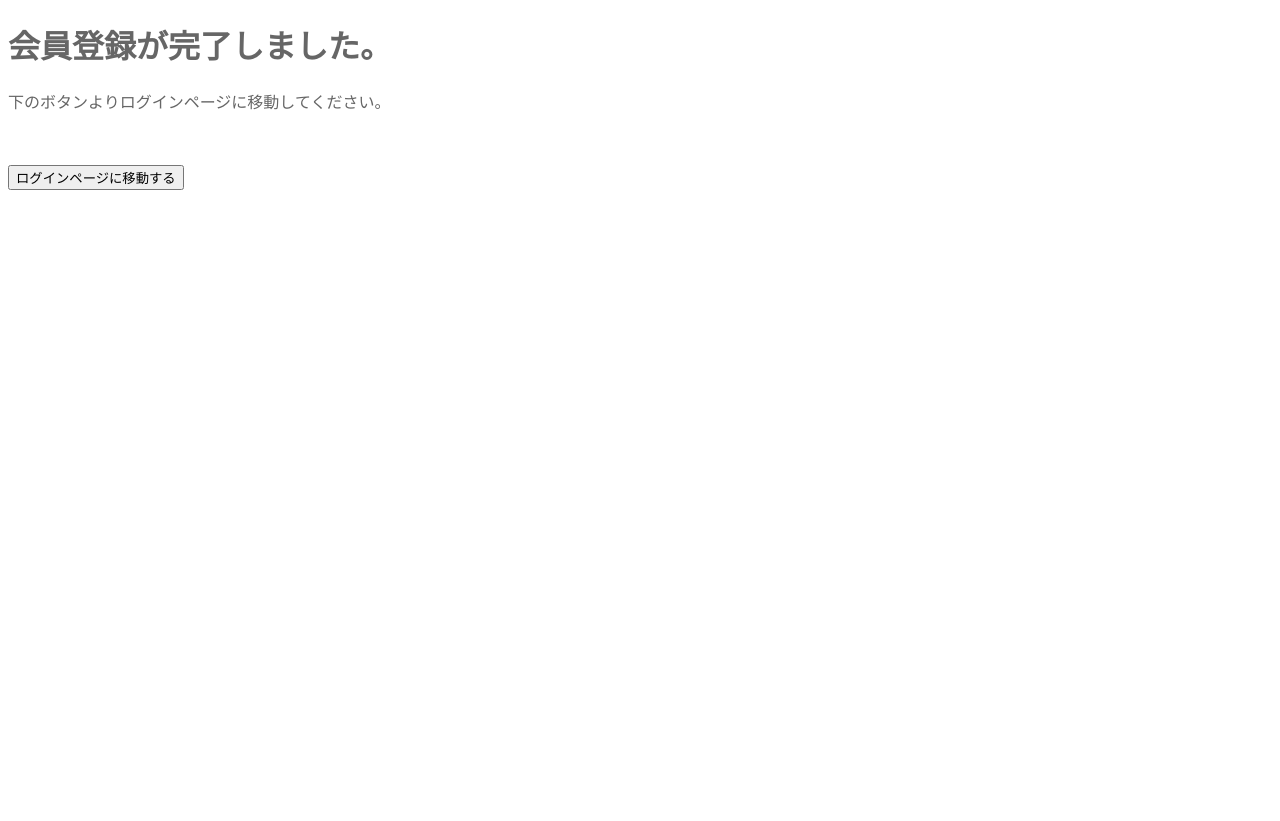
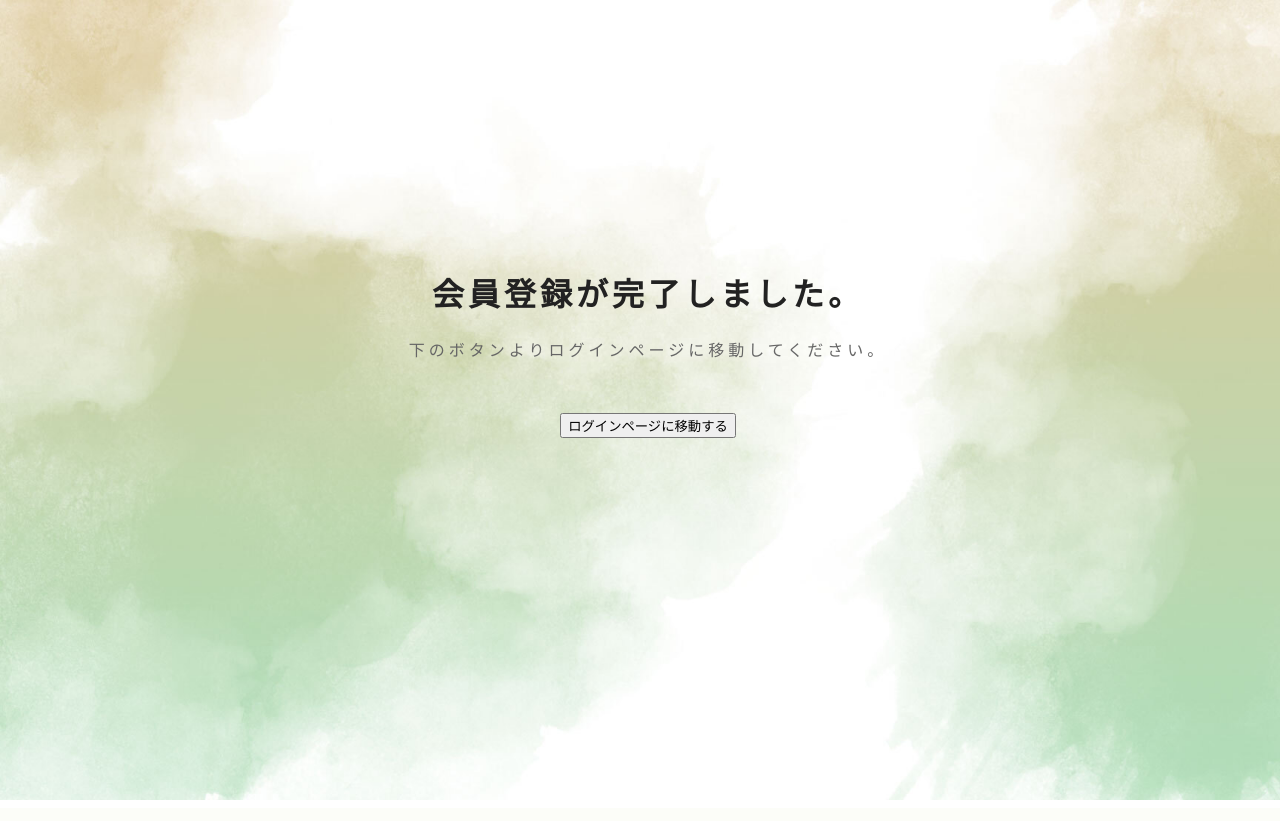
Before and after one commit to DEJIBUMI-Development-team/HEW_IH12_5, a PHP site: page /assets/php/test.php in a window 1280 px wide. After the commit the page ends 800 px from the top, so only its background shows below. Run offline with PHP 8.4, Linux system fonts and the light colour scheme.

Commit message:
check test のページデザイン作成完了【仮】

```diff
--- /dev/null
+++ b/assets/css/test.css
@@ -0,0 +1,89 @@
+@charset "UTF-8";
+
+/* ------------------------------------------------
+setting
+--------------------------------------------------- */
+@import url(http://fonts.googleapis.com/css?family=Josefin+Sans);
+
+html,body   {height:100%; overflow: hidden;}
+body  {
+  min-width:960px;
+  width:100%;
+  color:#666;
+  letter-spacing:3pt;
+  text-align: center;
+  position: relative;
+}
+
+body a  {color:#666;}
+
+::selection {background: #fff; color: #98d9e7;}
+::-moz-selection {background: #fff; color: #98d9e7;}
+
+.jsf    {font-family: 'Josefin Sans', "游ゴシック体", "Yu Gothic", YuGothic, sans-serif; letter-spacing: 3px; font-style: italic;}
+.jsf_n  {font-family: 'Josefin Sans', "游ゴシック体", "Yu Gothic", YuGothic, sans-serif; letter-spacing: 3px;}
+
+/* ------------------------------------------------
+CSS3 animation & parts layout
+--------------------------------------------------- */
+.obj  {position:absolute; z-index:0;}
+.t_disabled {color: #cacaca;}
+
+/* vietnamese */
+@font-face {
+  font-family: 'Josefin Sans';
+  font-style: normal;
+  font-weight: 400;
+  src: url(https://fonts.gstatic.com/s/josefinsans/v25/Qw3PZQNVED7rKGKxtqIqX5E-AVSJrOCfjY46_DjQbMlhLzTs.woff2) format('woff2');
+  unicode-range: U+0102-0103, U+0110-0111, U+0128-0129, U+0168-0169, U+01A0-01A1, U+01AF-01B0, U+1EA0-1EF9, U+20AB;
+}
+/* latin-ext */
+@font-face {
+  font-family: 'Josefin Sans';
+  font-style: normal;
+  font-weight: 400;
+  src: url(https://fonts.gstatic.com/s/josefinsans/v25/Qw3PZQNVED7rKGKxtqIqX5E-AVSJrOCfjY46_DjQbMhhLzTs.woff2) format('woff2');
+  unicode-range: U+0100-024F, U+0259, U+1E00-1EFF, U+2020, U+20A0-20AB, U+20AD-20CF, U+2113, U+2C60-2C7F, U+A720-A7FF;
+}
+/* latin */
+@font-face {
+  font-family: 'Josefin Sans';
+  font-style: normal;
+  font-weight: 400;
+  src: url(https://fonts.gstatic.com/s/josefinsans/v25/Qw3PZQNVED7rKGKxtqIqX5E-AVSJrOCfjY46_DjQbMZhLw.woff2) format('woff2');
+  unicode-range: U+0000-00FF, U+0131, U+0152-0153, U+02BB-02BC, U+02C6, U+02DA, U+02DC, U+2000-206F, U+2074, U+20AC, U+2122, U+2191, U+2193, U+2212, U+2215, U+FEFF, U+FFFD;
+}
+
+/* ------------------------------------------------
+background
+--------------------------------------------------- */
+.water1 {
+  background: url(../img/water_green2.jpg);
+  background-size: cover;
+  position: fixed;
+    top: 0;
+    left: 0;
+    z-index: -1;
+    width: 100%;
+    height: 100%;
+  display: block;
+}
+
+
+/* ------------------------------------------------
+content
+--------------------------------------------------- */
+#title {
+  color: #222;
+}
+
+.content{
+  position: absolute;
+  top: 0;
+  right: 0;
+  bottom: 0;
+  left: 0;
+  margin: auto;
+  width: 80%;
+  height: 40%;
+}
--- a/assets/php/test.php
+++ b/assets/php/test.php
@@ -4,11 +4,14 @@
     <meta charset="utf-8">
     <meta name="viewport" content="width=device-width,initial-scale=1.0,minimum-scale=1.0">
     <title>会員登録完了</title>
-    <link rel="stylesheet" href="css/style.css">
+    <link rel="stylesheet" href="../css/test.css">
 </head>
 <body>
+    <div id="backgrounds">
+		<div class="water1 back"></div>
+	</div>
     <div class="content">
-        <h1>会員登録が完了しました。</h1>
+        <h1 id="title">会員登録が完了しました。</h1>
         <p>下のボタンよりログインページに移動してください。</p>
         <br><br>
         <a href="login.php"><button class="btn">ログインページに移動する</button></a>
--- a/index.php
+++ b/index.php
@@ -18,7 +18,6 @@ session_start();
 <!DOCTYPE html>
 <html lang="ja">
 	<head>
-		<!-- <script src="https://ajax.googleapis.com/ajax/libs/jquery/3.4.1/jquery.min.js"></script> -->
 		<meta charset="UTF-8">
 		<meta http-equiv="X-UA-Compatible" content="IE=edge">
 		<meta name="viewport" content="width=device-width, initial-scale=1.0">
```
Also changed, not shown: assets/css/check.css (added, +98 -0 lines), assets/php/check.php (+9 -4 lines).
